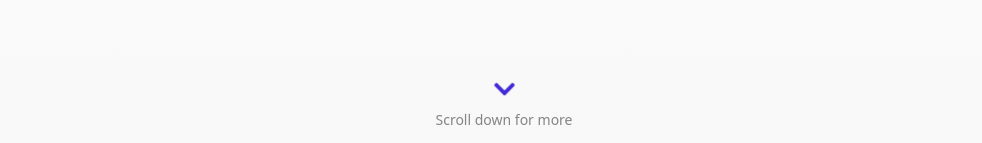
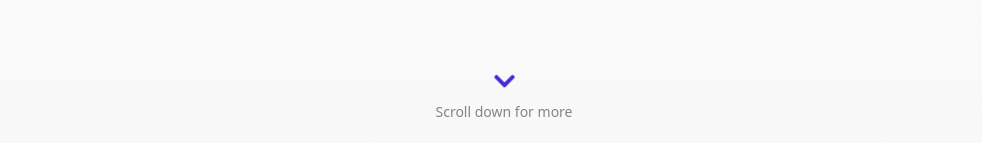
Before and after one commit to CalvinCode123/calvin-portfolio, a React (Vite) app: page / in a window 1280 px wide. Shown: the part 654-797 px from the top of the page, without its empty margins (136-1118 px from the left). Built offline with nearby package versions, Linux system fonts and the light colour scheme.

Commit message:
fix scroll indicator bug

```diff
--- a/src/App.css
+++ b/src/App.css
@@ -3,25 +3,6 @@
 	themes: light --default;
 }
 
-section {
-	min-height: 100svh;
+:root {
+	--vh: 100dvh;
 }
-
-.scroll-indicator {
-	/* pin to viewport so it isn't clipped by section layout changes */
-	position: fixed;
-	left: 50%;
-	transform: translateX(-50%);
-	/* push it above the bottom safe area (fallback 0px) */
-	bottom: calc(1rem + env(safe-area-inset-bottom, 0px));
-	z-index: 50;
-}
-
-/* if your indicator sits at the top instead, use this */
-.scroll-indicator--top {
-	position: fixed;
-	left: 50%;
-	transform: translateX(-50%);
-	top: calc(1rem + env(safe-area-inset-top, 0px));
-	z-index: 50;
-}
--- a/src/components/ScrollIndicator.tsx
+++ b/src/components/ScrollIndicator.tsx
@@ -1,5 +1,4 @@
-// ...existing code...
-import React, { useEffect, useRef, useState } from "react";
+import React, { useEffect, useState } from "react";
 import { FaChevronDown, FaChevronUp } from "react-icons/fa";
 
 interface ScrollIndicatorProps {
@@ -7,8 +6,6 @@ interface ScrollIndicatorProps {
 	text?: string;
 	href?: string;
 }
-
-const HIDE_DELAY_MS = 200;
 
 const ScrollIndicator: React.FC<ScrollIndicatorProps> = ({
 	direction = "down",
@@ -18,110 +15,37 @@ const ScrollIndicator: React.FC<ScrollIndicatorProps> = ({
 	const Icon = direction === "down" ? FaChevronDown : FaChevronUp;
 	const isDown = direction === "down";
 
-	const [visible, setVisible] = useState(true);
-	const [shown, setShown] = useState(true);
-	const containerRef = useRef<HTMLDivElement | null>(null);
-	const hideTimeout = useRef<number | null>(null);
-
-	const [topUIOffset, setTopUIOffset] = useState(0);
-	const [bottomUIOffset, setBottomUIOffset] = useState(0);
+	// Mobile browser bottom-bar offset
+	const [bottomOffset, setBottomOffset] = useState(0);
 
 	useEffect(() => {
-		const section =
-			containerRef.current?.closest("section") ??
-			containerRef.current?.parentElement;
-		if (!section) {
-			setVisible(true);
-			return;
-		}
-
-		const io = new IntersectionObserver(
-			(entries) => {
-				const e = entries[0];
-				setVisible(e.isIntersecting && e.intersectionRatio > 0.1);
-			},
-			{ threshold: [0, 0.05, 0.1, 0.25, 0.5, 1] }
-		);
-
-		io.observe(section);
-		return () => io.disconnect();
-	}, []);
-
-	useEffect(() => {
-		const updateOffsets = () => {
+		const update = () => {
 			if (window.visualViewport) {
-				const vv = window.visualViewport;
-				const top = Math.max(0, vv.offsetTop || 0);
-				const totalUi = Math.max(0, window.innerHeight - vv.height);
-				const bottom = Math.max(0, totalUi - top);
-				setTopUIOffset(Math.round(top));
-				setBottomUIOffset(Math.round(bottom));
-			} else {
-				setTopUIOffset(0);
-				setBottomUIOffset(0);
+				const offset = window.innerHeight - window.visualViewport.height;
+				setBottomOffset(offset);
 			}
 		};
 
-		updateOffsets();
-		window.visualViewport?.addEventListener("resize", updateOffsets);
-		window.visualViewport?.addEventListener("scroll", updateOffsets);
-		window.addEventListener("resize", updateOffsets);
+		update();
+		window.visualViewport?.addEventListener("resize", update);
+		window.visualViewport?.addEventListener("scroll", update);
 
 		return () => {
-			window.visualViewport?.removeEventListener("resize", updateOffsets);
-			window.visualViewport?.removeEventListener("scroll", updateOffsets);
-			window.removeEventListener("resize", updateOffsets);
+			window.visualViewport?.removeEventListener("resize", update);
+			window.visualViewport?.removeEventListener("scroll", update);
 		};
 	}, []);
 
-	// smooth show/hide with small delay to avoid flicker
-	useEffect(() => {
-		if (visible) {
-			if (hideTimeout.current) {
-				window.clearTimeout(hideTimeout.current);
-				hideTimeout.current = null;
-			}
-			setShown(true);
-		} else {
-			if (hideTimeout.current) {
-				window.clearTimeout(hideTimeout.current);
-			}
-			hideTimeout.current = window.setTimeout(() => {
-				setShown(false);
-				hideTimeout.current = null;
-			}, HIDE_DELAY_MS);
-		}
-
-		return () => {
-			if (hideTimeout.current) {
-				window.clearTimeout(hideTimeout.current);
-				hideTimeout.current = null;
-			}
-		};
-	}, [visible]);
-
 	return (
 		<div
-			ref={containerRef}
 			style={{
 				position: "absolute",
 				left: "50%",
-				transform: shown
-					? "translateX(-50%) translateY(0)"
-					: "translateX(-50%) translateY(8px)",
-				// offset the indicator by the detected browser chrome at top or bottom so it remains visible
-				bottom: isDown
-					? `calc(1rem + env(safe-area-inset-bottom, 0px) + ${bottomUIOffset}px)`
-					: undefined,
-				top: !isDown
-					? `calc(1rem + env(safe-area-inset-top, 0px) + ${topUIOffset}px)`
-					: undefined,
-				zIndex: 50,
-				opacity: shown ? 1 : 0,
-				pointerEvents: shown ? "auto" : "none",
-				transition: "opacity 180ms ease, transform 180ms ease",
+				transform: "translateX(-50%)",
+				bottom: isDown ? "calc(env(safe-area-inset-bottom) + 24px)" : undefined,
+				top: !isDown ? "24px" : undefined,
 			}}
-			className="scroll-indicator flex flex-col items-center gap-2 max-w-max"
+			className="flex flex-col items-center gap-2"
 		>
 			{href ? (
 				<a href={href}>
```
